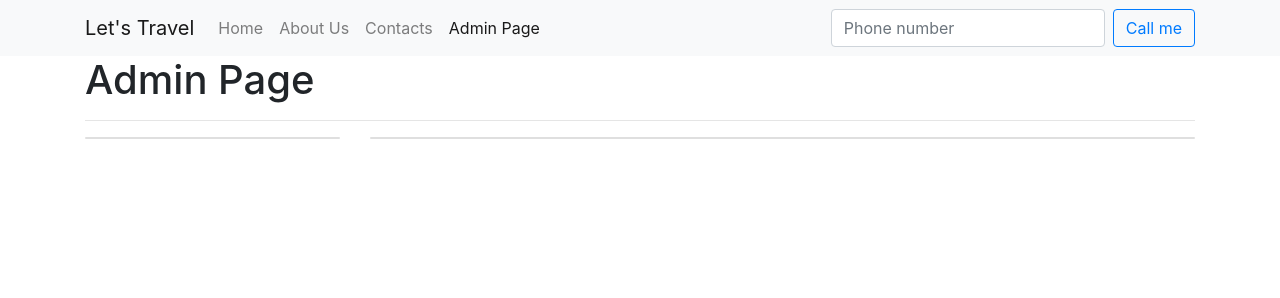
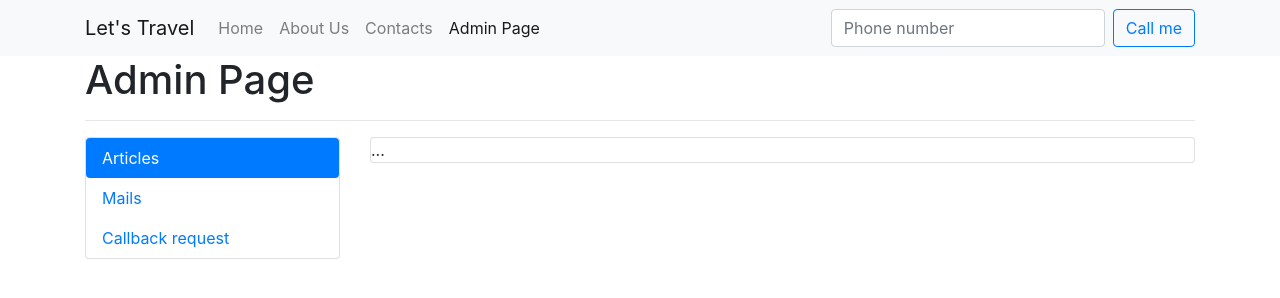
Before and after one commit to henry88lay/Lets-Travel, a website: page application/public/admin/index.html in a window 1280 px wide. Drawn offline with Linux system fonts and the light colour scheme.

Commit message:
building out the body of the admin page

```diff
--- a/application/public/admin/index.html
+++ b/application/public/admin/index.html
@@ -49,14 +49,30 @@
                 <div class="col-3">
                     <div class="card">
                         <div class="card-block">
-
+                            <div class="nav flex-column nav-pills" id="v-pills-tab" role="tablist"
+                                aria-orientation="vertical">
+                                <a class="nav-link active" id="v-pills-home-tab" data-toggle="pill" href="#v-pills-home"
+                                    role="tab" aria-controls="v-pills-home" aria-selected="true">Articles</a>
+                                <a class="nav-link" id="v-pills-profile-tab" data-toggle="pill" href="#v-pills-profile"
+                                    role="tab" aria-controls="v-pills-profile" aria-selected="false">Mails</a>
+                                <a class="nav-link" id="v-pills-messages-tab" data-toggle="pill"
+                                    href="#v-pills-messages" role="tab" aria-controls="v-pills-messages"
+                                    aria-selected="false">Callback request</a>
+                            </div>
                         </div>
                     </div>
                 </div>
                 <div class="col-9">
                     <div class="card">
                         <div class="card-block">
-
+                            <div class="tab-content" id="v-pills-tabContent">
+                                <div class="tab-pane fade show active" id="v-pills-home" role="tabpanel"
+                                    aria-labelledby="v-pills-home-tab">...</div>
+                                <div class="tab-pane fade" id="v-pills-profile" role="tabpanel"
+                                    aria-labelledby="v-pills-profile-tab">...</div>
+                                <div class="tab-pane fade" id="v-pills-messages" role="tabpanel"
+                                    aria-labelledby="v-pills-messages-tab">...</div>
+                            </div>
                         </div>
                     </div>
                 </div>
```
